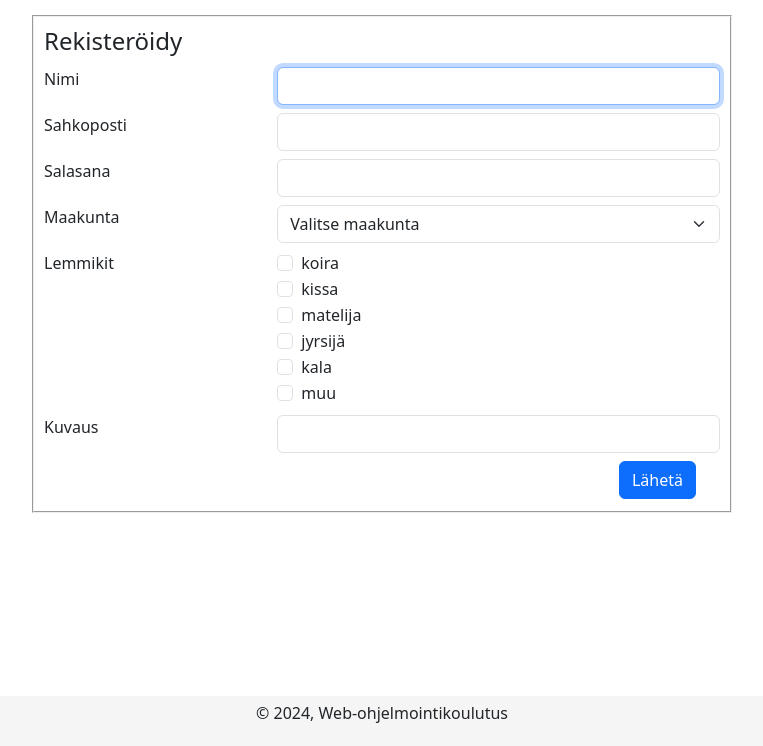
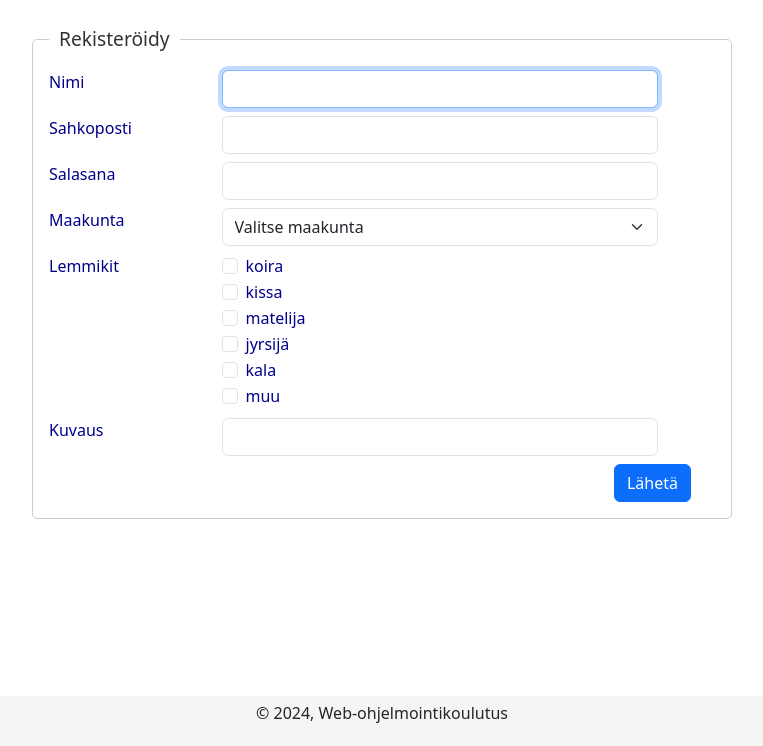
Before and after one commit to Web-projektit/aloitus, a PHP site: page /aloitus/rekisterointilomake.php in a window 1280 px wide. Shown: the part 54-800 px from the top of the page, without its empty margins (258-1021 px from the left). Run offline with PHP 8.4, Linux system fonts and the light colour scheme; some libraries are stand-ins or nearby versions.

Commit message:
fieldset ja legend

```diff
--- a/rekisterointilomake.php
+++ b/rekisterointilomake.php
@@ -4,6 +4,7 @@ $virheilmoitukset = [];
 $virheilmoitukset['nimi'] = "Nimi saa sisältää vain kirjaimia, välilyöntejä, tavuviivoja ja heittomerkkejä.";
 $virheilmoitukset['salasana'] = "Salasanassa tulee olla vähintään 12 merkkiä.";
 $virheilmoitukset['sahkoposti'] = "Sähköpostiosoite ei ole oikeassa muodossa.";
+$lomakekentat = ['nimi','sahkoposti','salasana','maakunta','lemmikit','kuvaus'];
 $pakolliset = ['nimi','sahkoposti','salasana','maakunta','lemmikit'];
 include "header.php";
 include "db.php";
@@ -48,7 +49,7 @@ function input_kentta($kentta,$type = 'text',$required = true,$autofocus = false
 $required = ($required) ? "required " : "";
 $autofocus = ($autofocus) ? "autofocus" : "";
 echo '<div class="row mb-2">';
-echo "<label class=\"form-label col-sm-4\" for=\"$kentta\">".ucfirst($kentta)."</label>";
+echo "<label class=\"form-label col-sm-3\" for=\"$kentta\">".ucfirst($kentta)."</label>";
 echo '<div class="col-sm-8">';
 echo '<input class="form-control'.is_invalid($kentta).
      "\" type=\"$type\" name=\"$kentta\" id=\"$kentta\"".
@@ -77,8 +78,10 @@ if ($_SERVER["REQUEST_METHOD"] == "POST") {
             $virheet[$kentta] = true;
             $virheilmoitukset[$kentta] = "$kentta puuttuu.";
             }
-    foreach ($_POST as $kentta => $arvo) {
+    foreach ($lomakekentat as $kentta) {
         if (!$virheet[$kentta]){
+            $arvo = $_POST[$kentta] ?? "";
+            // ..jatkuu tästä..
             if (!is_array($arvo))
                 $$kentta = puhdista($yhteys, $arvo);
                 if (!validoi($kentta)) {
@@ -108,8 +111,12 @@ if ($_SERVER["REQUEST_METHOD"] == "POST") {
        */
 
     if (!$virheet) {
+        /* Salasanan hashaus, sijoita tämä arvot-taulukkoon oikein. */
         $salasana_hash = password_hash($salasana, PASSWORD_DEFAULT);
-        $query = "INSERT INTO kayttajat (nimi, sahkoposti, salasana, maakunta, lemmikit, kuvaus) VALUES ('$nimi','$sahkoposti','$salasana_hash','$maakunta','$lemmikit','$kuvaus')";
+        $kenttanimet = implode(",",$lomakekentat);
+        $kenttaarvot = implode("','",$arvot);
+        $arvot = "'$nimi','$sahkoposti','$salasana_hash','$maakunta','$lemmikit','$kuvaus'";
+        $query = "INSERT INTO kayttajat ($kenttanimet) VALUES ('$kenttaarvot')";
         $result = query_oma($yhteys, $query);
         if ($result === true) echo "Käyttäjä lisätty.";
         else echo "Virhe: $query <br> $yhteys->error";
@@ -146,7 +153,7 @@ input_kentta('sahkoposti');
 input_kentta('salasana','password');
 ?>
 <div class="row mb-2">
-<label class="form-label col-sm-4" for="maakunta">Maakunta</label>
+<label class="form-label col-sm-3" for="maakunta">Maakunta</label>
 <div class="col-sm-8">
 <select class="form-select<?= is_invalid('maakunta'); ?>"
        name="maakunta" id="maakunta">
@@ -163,7 +170,7 @@ foreach ($maakunnat as $maakunta) {
 </div>
 
 <div class="row mb-2">
-<label class="form-label col-sm-4" for="lemmikit">Lemmikit</label>
+<label class="form-label col-sm-3" for="lemmikit">Lemmikit</label>
 <div class="col-sm-8">
 <?php
 foreach ($lemmikit as $lemmikki) {
--- a/site.css
+++ b/site.css
@@ -21,17 +21,37 @@ form {
   margin: auto;
 }
 
-fieldset {
-  border: 2px groove; /* Oletusarvoinen reuna */
-  padding: 0.35em 0.625em 0.75em; /* Oletusarvoinen täyte */
-  margin: 0; /* Poista mahdolliset ylimääräiset marginaalit */
+/*fieldset {
+  border: 2px groove;
+  padding: 0.35em 0.625em 0.75em;
+  margin: 0;
 }
 
 legend {
-  padding: 0; /* Oletusarvoinen täyte legend-elementille */
-  font-weight: normal; /* Oletusarvoinen fontin paino */
+  padding: 0;
+  font-weight: normal;
+}*/
+
+fieldset {
+  margin: 10px 0;
+  /*padding: 10px;*/
+  padding: 1.0em;
+  border: 1px solid #ccc;
+  border-radius: 5px;
 }
 
+legend {
+  font-size: 1.2em;
+  color: #333;
+  float: none;
+  width: auto;
+  padding: 0 10px;
+  margin-bottom: 0;
+}
+
+label {
+  color: darkblue;
+}
 
 
 @media (min-width: 576px) {
```
